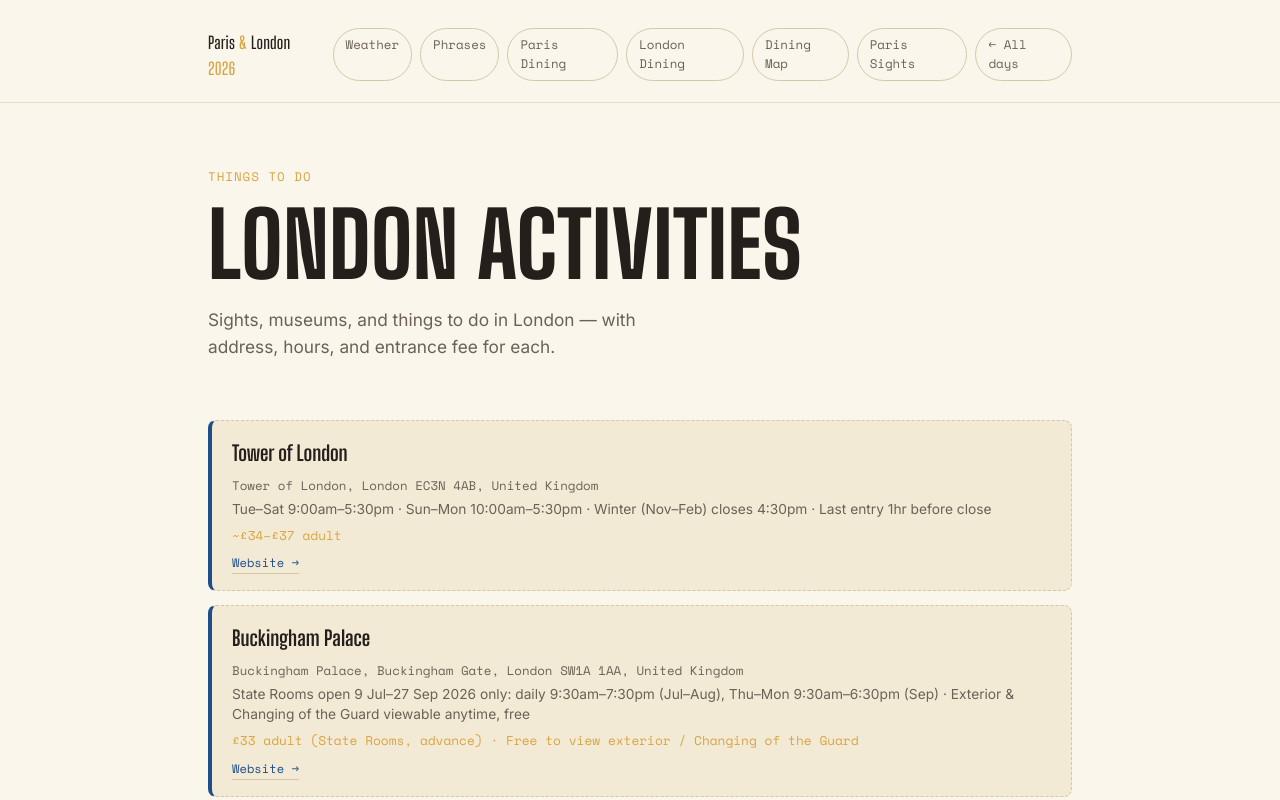
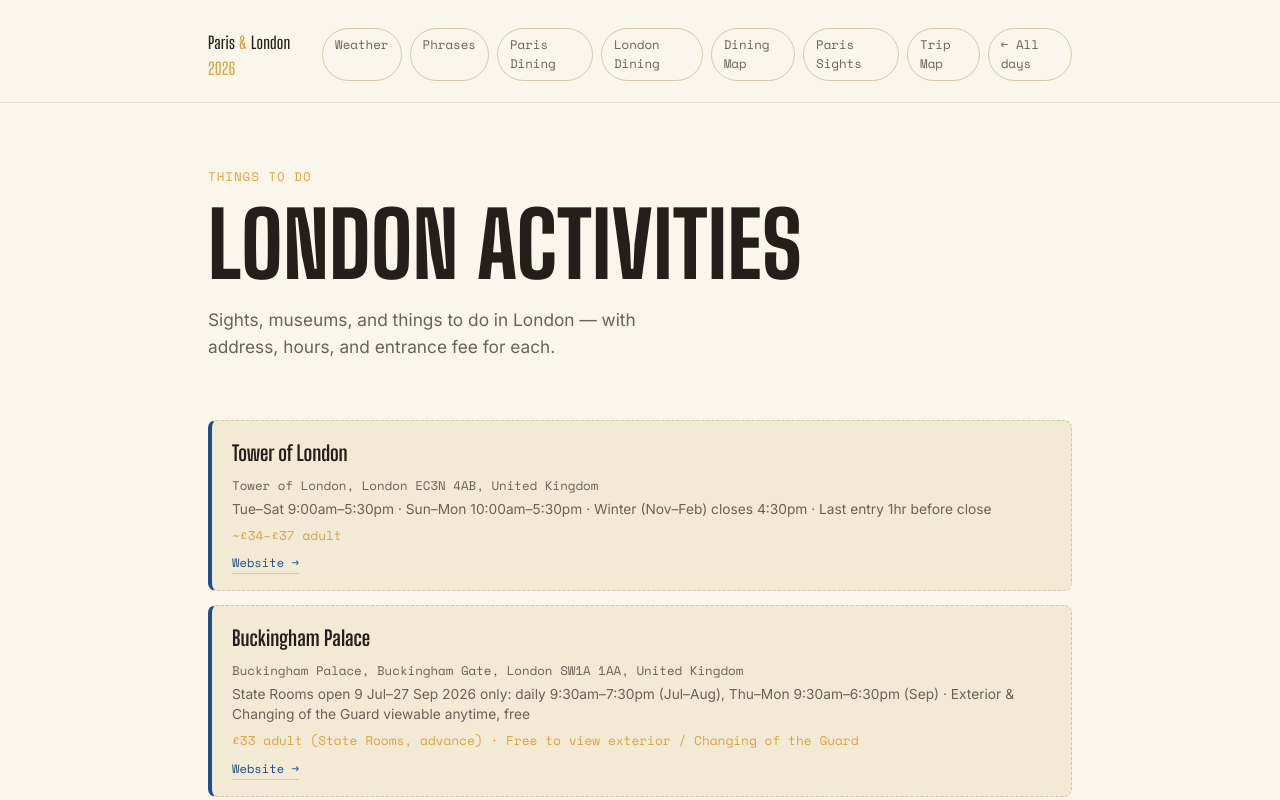
Before and after one commit to Home-SF/parislondon2026, a plain HTML site: page activities-london.html in a window 1280 px wide. Shown: the top 800 px of the page. Drawn offline with nearby package versions, Linux system fonts and the light colour scheme.

Commit message:
Add files via upload

```diff
--- a/activities-london.html
+++ b/activities-london.html
@@ -9,7 +9,7 @@
 <body>
 <nav class="topnav"><div class="wrap">
 <a class="brand" href="index.html">Paris <em>&amp;</em> London <em>2026</em></a>
-<div class="navlinks"><a class="back" href="weather.html">Weather</a><a class="back" href="phrases.html">Phrases</a><a class="back" href="restaurants-paris.html">Paris Dining</a><a class="back" href="restaurants-london.html">London Dining</a><a class="back" href="restaurants-map.html">Dining Map</a><a class="back" href="activities-paris.html">Paris Sights</a><a class="back" href="index.html">&larr; All days</a></div>
+<div class="navlinks"><a class="back" href="weather.html">Weather</a><a class="back" href="phrases.html">Phrases</a><a class="back" href="restaurants-paris.html">Paris Dining</a><a class="back" href="restaurants-london.html">London Dining</a><a class="back" href="restaurants-map.html">Dining Map</a><a class="back" href="activities-paris.html">Paris Sights</a><a class="back" href="location-map.html">Trip Map</a><a class="back" href="index.html">&larr; All days</a></div>
 </div></nav>
 <header class="hero"><div class="wrap">
 <p class="eyebrow">Things to do</p>
```
